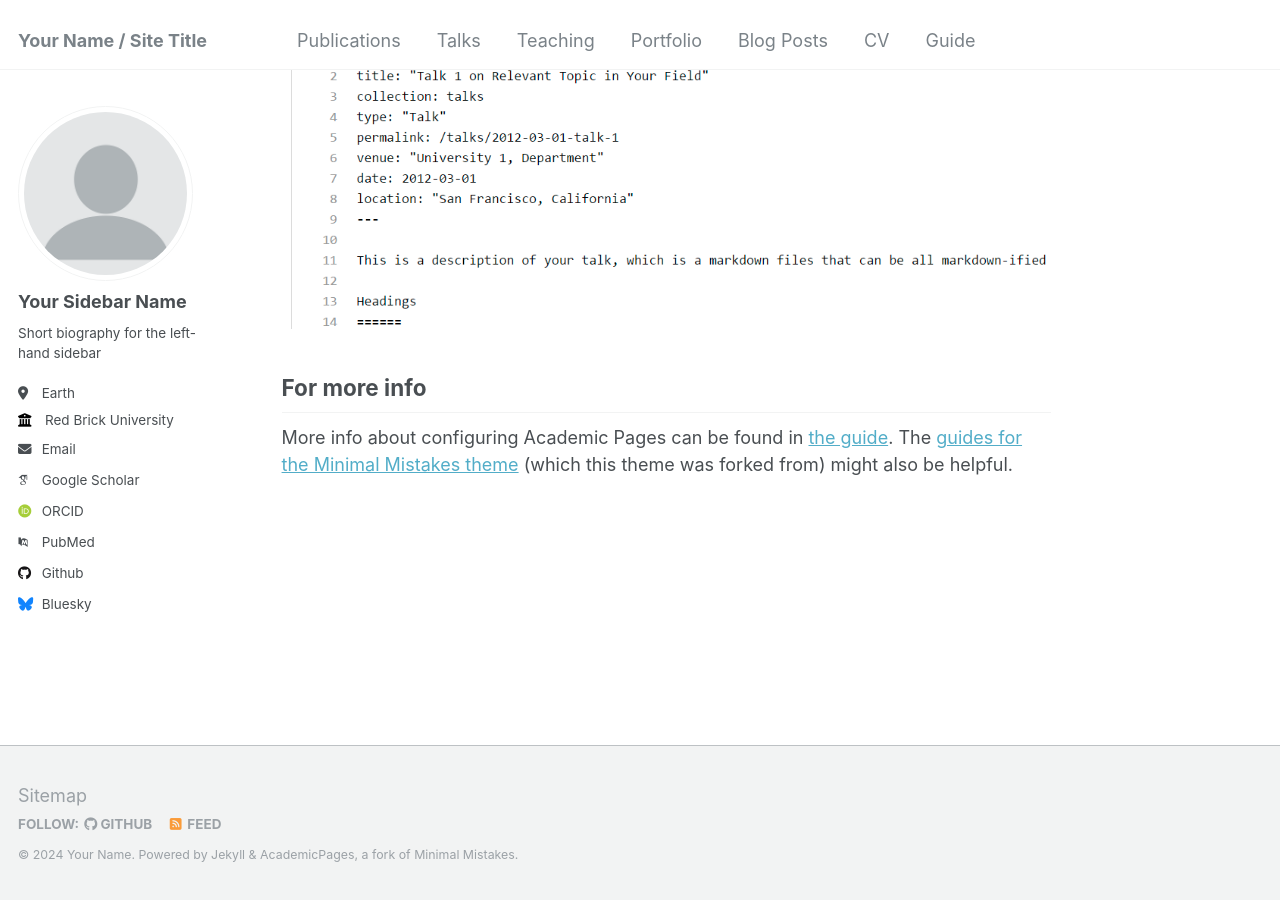
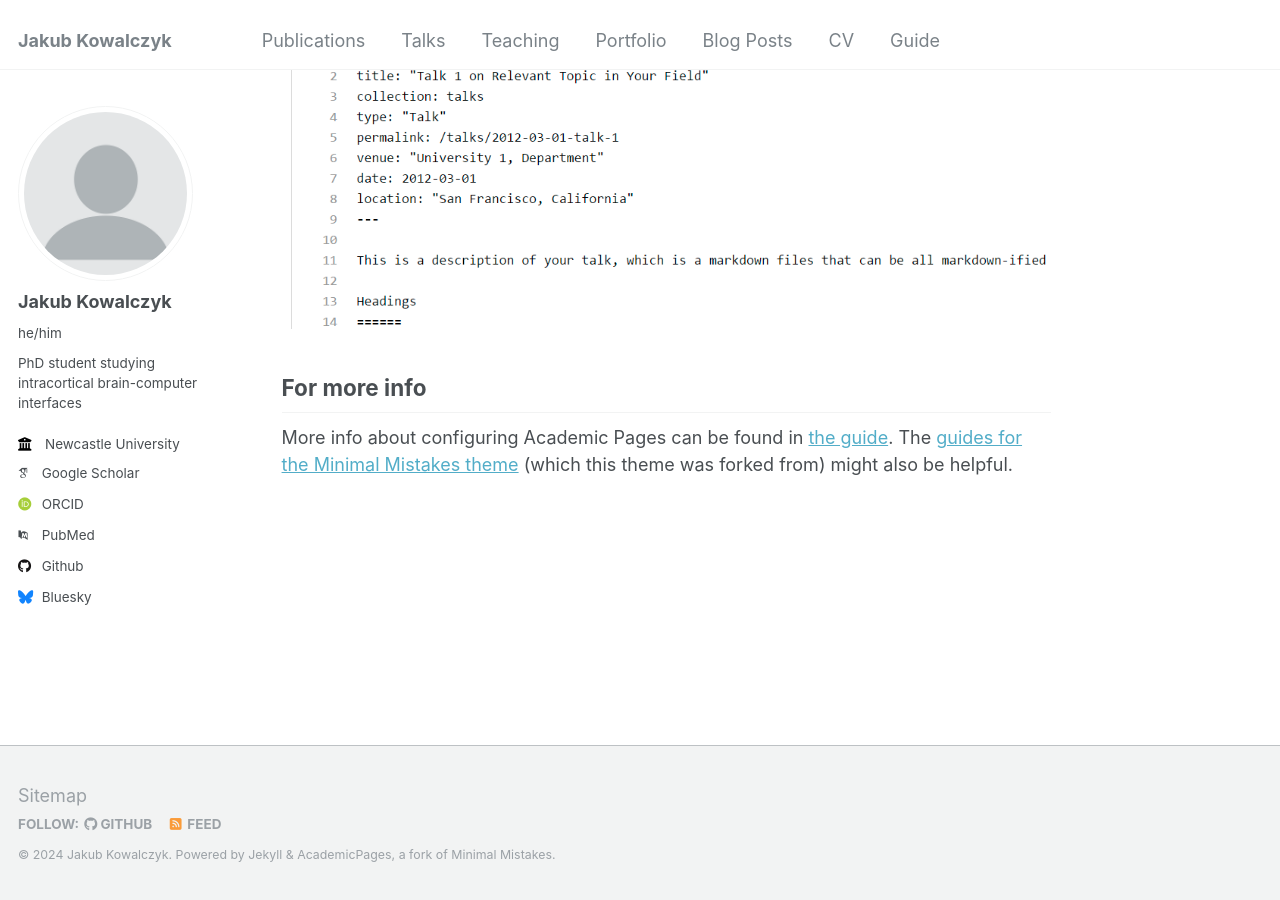
Before and after one commit to jckowalczyk/jckowalczyk.github.io, a Jekyll site: the page built from _pages/about.md, in a window 1280 px wide and 900 px high, scrolled down 2660 px. Built offline with Jekyll 4.4.1, drawn with Linux system fonts in a browser that asks for light colours; some web fonts are replaced.

Commit message:
initial commit

```diff
--- a/_config.yml
+++ b/_config.yml
@@ -8,13 +8,13 @@
 
 # Basic Site Settings
 locale                   : "en-US"
-title                    : "Your Name / Site Title"
+title                    : "Jakub Kowalczyk"
 title_separator          : "-"
-name                     : &name "Your Name"
-description              : &description "personal description"
-url                      : https://academicpages.github.io # the base hostname & protocol for your site e.g. "https://mmistakes.github.io"
+name                     : &name "Jakub Kowalczyk"
+description              : &description "PhD student @ Newcastle University"
+url                      : https://jckowalczyk.github.io # the base hostname & protocol for your site e.g. "https://mmistakes.github.io"
 baseurl                  : "" # the subpath of your site, e.g. "/blog"
-repository               : "academicpages/academicpages.github.io"
+repository               : "jckowalczyk/jckowalczyk.github.io"
 
 # Site Author - The following control what appear as part of the author content on the side bar.
 #               If a field is blank the icon and link will not appear, otherwise it will be shown.
@@ -22,13 +22,11 @@ repository               : "academicpages/academicpages.github.io"
 author:
   # Biographic information
   avatar           : "profile.png"
-  name             : "Your Sidebar Name"
-  pronouns         : # example: "she/her"
-  bio              : "Short biography for the left-hand sidebar"
-  location         : "Earth"
-  employer         : "Red Brick University"
-  uri              : # URL
-  email            : "none@example.org"
+  name             : "Jakub Kowalczyk"
+  pronouns         : "he/him"
+  bio              : "PhD student studying intracortical brain-computer interfaces"
+  employer         : "Newcastle University"
+
 
   # Academic websites
   arxiv            : # URL - Update with the correct link to your profile
```
